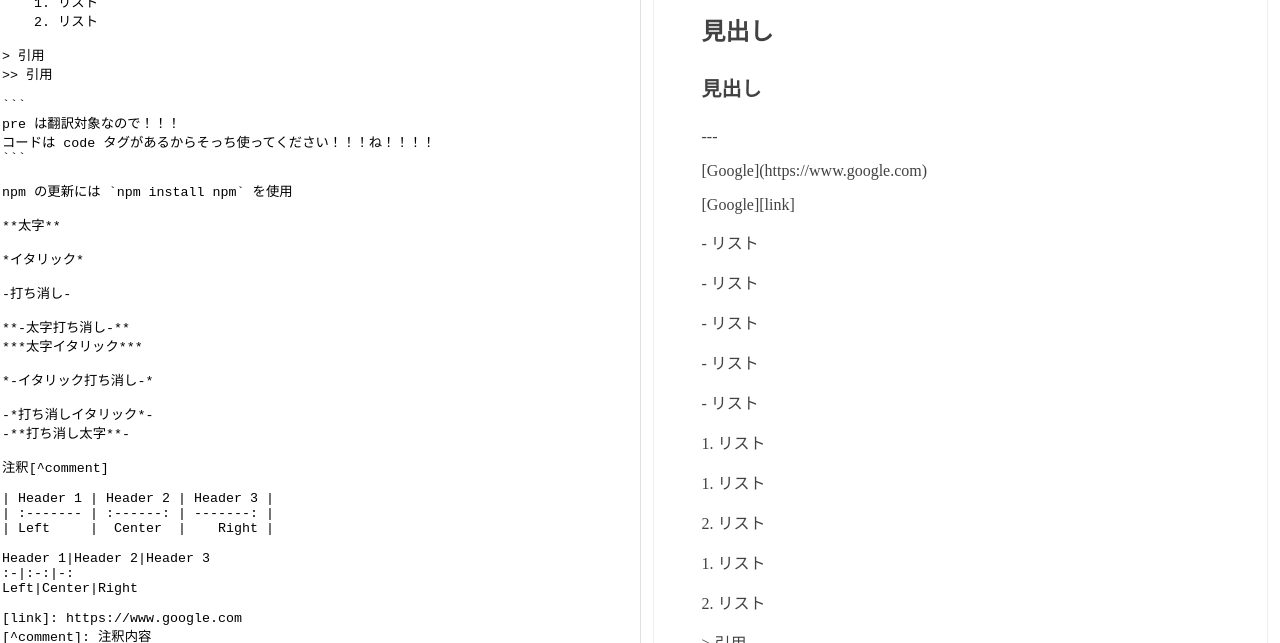
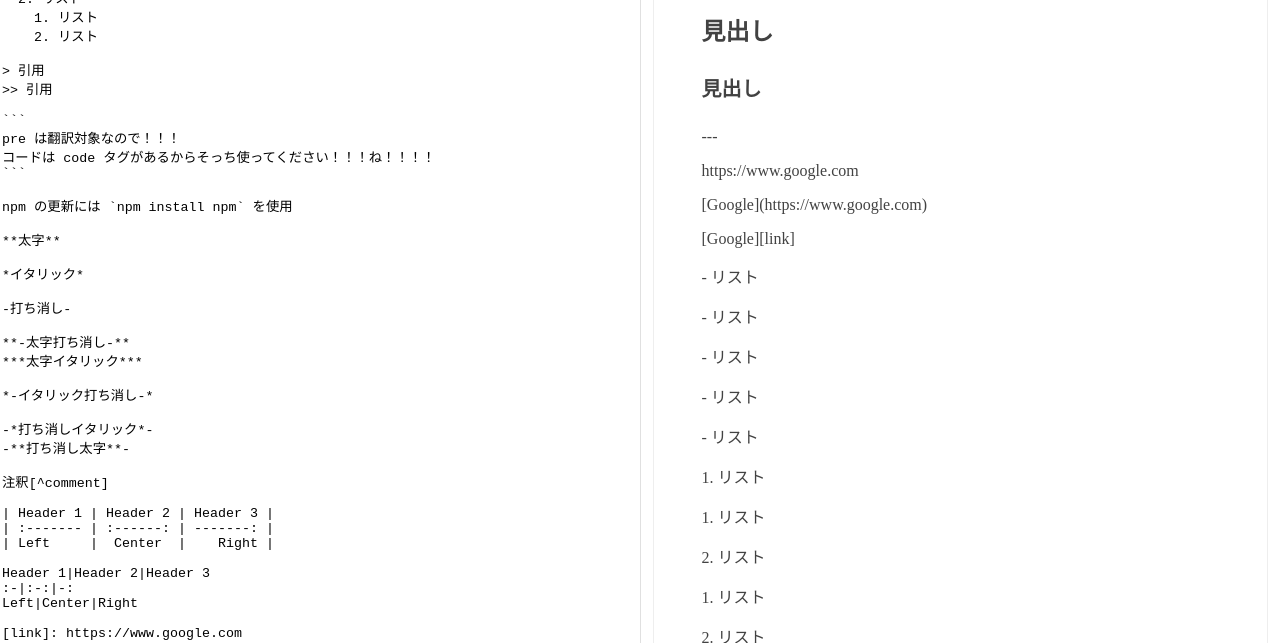
Before and after one commit to canoypa/markdown-conversion, a website built with webpack: page docs/index.html in a window 1280 px wide. Shown: the part 457-1100 px from the top of the page. Built offline with nearby package versions, Linux system fonts and the light colour scheme.

Commit message:
⚡ 初期値に通常リンクを追加

```diff
--- a/docs/index.html
+++ b/docs/index.html
@@ -20,6 +20,7 @@
 
 ---
 
+https://www.google.com
 [Google](https://www.google.com)
 [Google][link]
 
```
